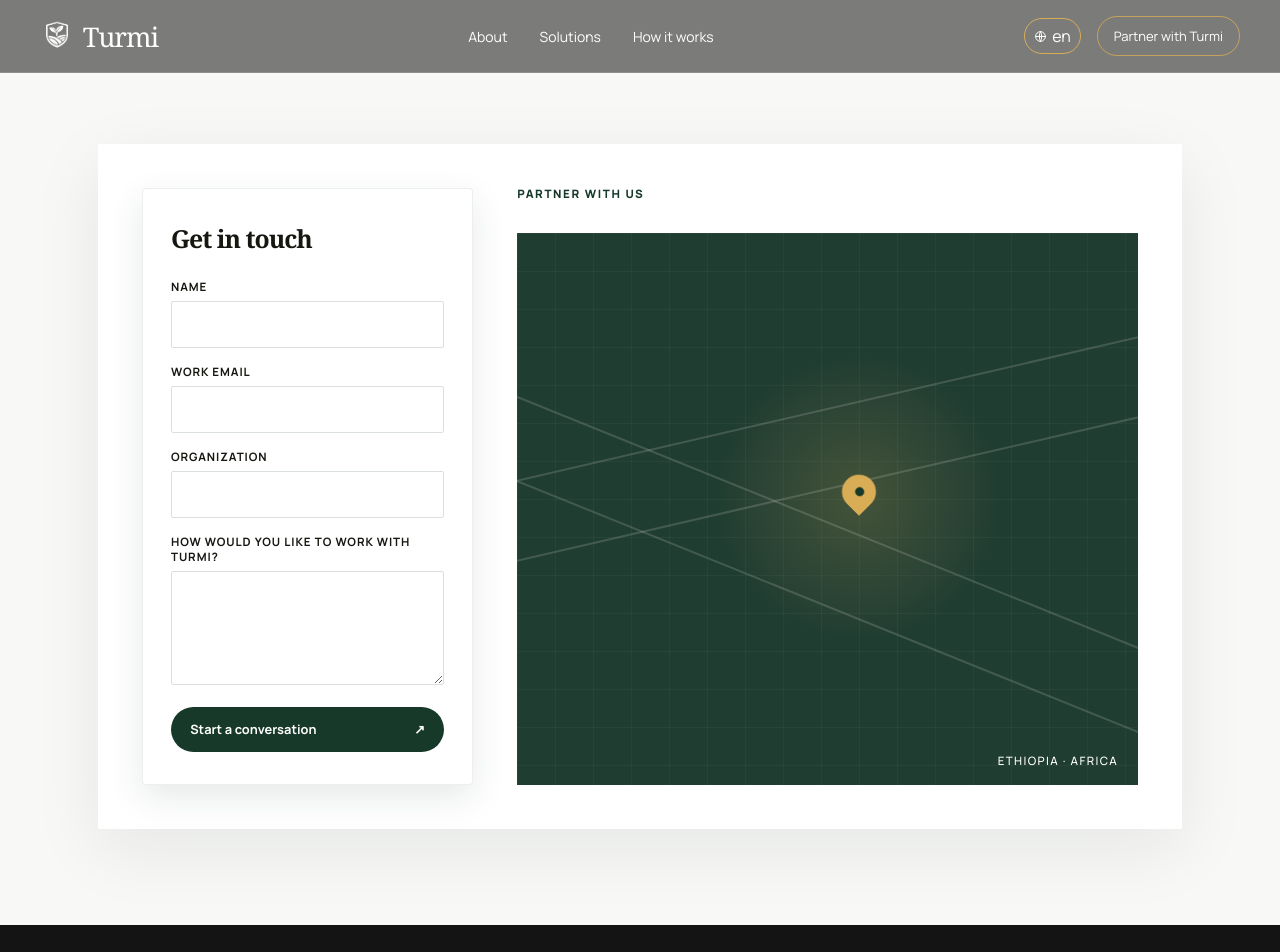
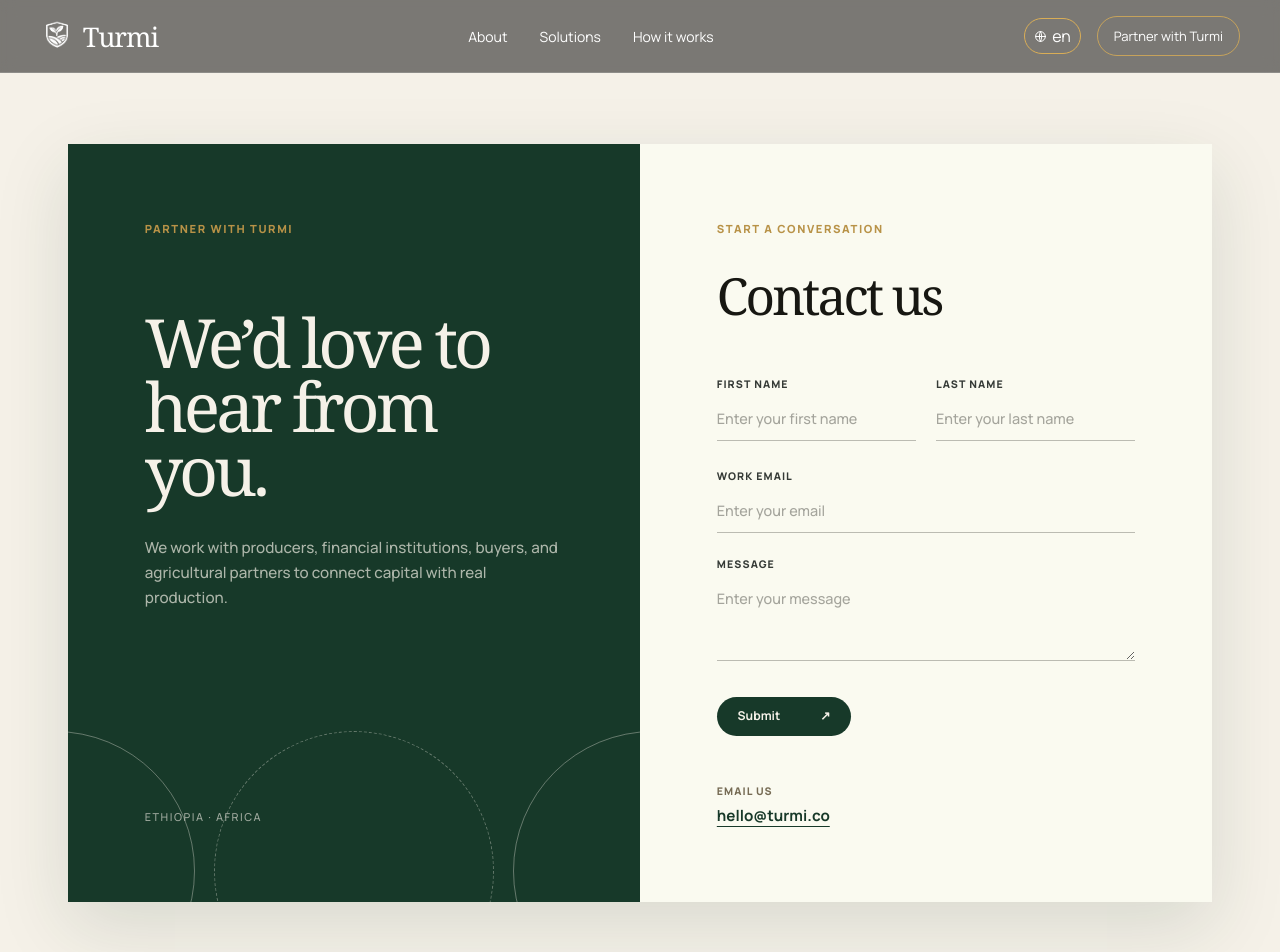
Before and after one commit to feven-teshome-tefera/turmi-design-3, a Next.js app: page /partner in a window 1280 px wide. Shown: the top 952 px of the page. Built offline with nearby package versions, Linux system fonts and the light colour scheme.

Commit message:
Redesign Turmi contact page

```diff
--- a/src/app/partner/page.js
+++ b/src/app/partner/page.js
@@ -22,6 +22,22 @@ export default function PartnerPage() {
       <main className="partner-page">
         <section className="partner-intro" aria-labelledby="partner-heading">
           <div className="partner-panel">
+            <div className="partner-details">
+              <p className="partner-kicker">{isAmharic ? "ከቱርሚ ጋር ይተባበሩ" : "Partner with Turmi"}</p>
+              <h1 id="partner-heading">
+                {isAmharic ? "ከእርስዎ መስማት እንፈልጋለን።" : "We’d love to hear from you."}
+              </h1>
+              <p className="partner-description">
+                {isAmharic
+                  ? "ፋይናንስን ከእውነተኛ የግብርና ምርት ጋር ለማገናኘት ከአምራቾች፣ ከፋይናንስ ተቋማት፣ ከገዢዎችና ከግብርና አጋሮች ጋር እንሰራለን።"
+                  : "We work with producers, financial institutions, buyers, and agricultural partners to connect capital with real production."}
+              </p>
+              <div className="partner-orbits" aria-hidden="true">
+                <span /><span /><span />
+              </div>
+              <p className="partner-location">{isAmharic ? "ኢትዮጵያ · አፍሪካ" : "Ethiopia · Africa"}</p>
+            </div>
+
             <div className="partner-form-wrap">
               {submitted ? (
                 <div className="partner-success" role="status">
@@ -32,28 +48,21 @@ export default function PartnerPage() {
                 </div>
               ) : (
                 <form className="partner-form" onSubmit={handleSubmit}>
-                  <h2>{isAmharic ? "ያግኙን" : "Get in touch"}</h2>
-                  <label>{isAmharic ? "ስም" : "Name"}<input name="name" type="text" autoComplete="name" required /></label>
-                  <label>{isAmharic ? "የሥራ ኢሜይል" : "Work email"}<input name="email" type="email" autoComplete="email" required /></label>
-                  <label>{isAmharic ? "ድርጅት" : "Organization"}<input name="organization" type="text" autoComplete="organization" required /></label>
-                  <label>{isAmharic ? "ከቱርሚ ጋር እንዴት መሥራት ይፈልጋሉ?" : "How would you like to work with Turmi?"}<textarea name="message" rows="4" required /></label>
-                  <button type="submit">{isAmharic ? "ውይይት ይጀምሩ" : "Start a conversation"} <span aria-hidden="true">↗</span></button>
+                  <p className="partner-kicker">{isAmharic ? "ውይይት ይጀምሩ" : "Start a conversation"}</p>
+                  <h2>{isAmharic ? "ያግኙን" : "Contact us"}</h2>
+                  <div className="partner-fields">
+                    <label>{isAmharic ? "ስም" : "First name"}<input name="firstName" type="text" autoComplete="given-name" placeholder={isAmharic ? "ስምዎ" : "Enter your first name"} required /></label>
+                    <label>{isAmharic ? "የአባት ስም" : "Last name"}<input name="lastName" type="text" autoComplete="family-name" placeholder={isAmharic ? "የአባት ስምዎ" : "Enter your last name"} required /></label>
+                    <label>{isAmharic ? "የሥራ ኢሜይል" : "Work email"}<input name="email" type="email" autoComplete="email" placeholder={isAmharic ? "ኢሜይልዎ" : "Enter your email"} required /></label>
+                  </div>
+                  <label>{isAmharic ? "መልዕክት" : "Message"}<textarea name="message" rows="3" placeholder={isAmharic ? "መልዕክትዎን ይጻፉ" : "Enter your message"} required /></label>
+                  <button type="submit">{isAmharic ? "ይላኩ" : "Submit"} <span aria-hidden="true">↗</span></button>
+                  <div className="partner-email">
+                    <span>{isAmharic ? "ኢሜይል" : "Email us"}</span>
+                    <a href="mailto:hello@turmi.co">hello@turmi.co</a>
+                  </div>
                 </form>
               )}
-            </div>
-
-            <div className="partner-details">
-              <div className="partner-copy">
-                <h1 id="partner-heading" className="partner-eyebrow">
-                  {isAmharic ? "ከእኛ ጋር ይተባበሩ" : "Partner with us"}
-                </h1>
-              </div>
-              <div className="partner-map" aria-label={isAmharic ? "የቱርሚ የሥራ ክልል" : "Turmi operating region"}>
-                <div className="map-road map-road-one" aria-hidden="true" />
-                <div className="map-road map-road-two" aria-hidden="true" />
-                <div className="map-pin" aria-hidden="true"><span /></div>
-                <p>{isAmharic ? "ኢትዮጵያ · አፍሪካ" : "Ethiopia · Africa"}</p>
-              </div>
             </div>
           </div>
         </section>
--- a/src/app/partner/partner.css
+++ b/src/app/partner/partner.css
@@ -1,159 +1,212 @@
 .partner-page {
-  position: relative;
   min-height: 100svh;
-  overflow: hidden;
   color: #171712;
-  background: #f8f8f6;
+  background: #f5f1e8;
 }
 
 .partner-intro {
-  z-index: 1;
   height: auto;
   min-height: 100svh;
-  max-width: 1180px;
+  max-width: 1240px;
   margin: 0 auto;
   padding: 9rem 3rem 6rem;
 }
 
 .partner-panel {
-  width: 100%;
-  padding: 2.75rem;
+  min-height: 680px;
   display: grid;
-  grid-template-columns: minmax(280px, 0.72fr) minmax(0, 1.35fr);
-  gap: 2.75rem;
-  background: #fff;
-  box-shadow: 0 20px 65px rgba(23, 57, 41, 0.08);
+  grid-template-columns: minmax(0, 1fr) minmax(0, 1fr);
+  background: #fafaf0;
+  box-shadow: 0 24px 70px rgba(23, 57, 41, 0.13);
 }
 
-.partner-eyebrow {
-  margin-bottom: 0;
-  color: #173929;
-  font-size: 0.72rem;
+.partner-details {
+  position: relative;
+  min-width: 0;
+  padding: clamp(3rem, 6vw, 5.75rem);
+  display: flex;
+  flex-direction: column;
+  overflow: hidden;
+  color: #f5f1e8;
+  background: #173929;
+}
+
+.partner-kicker {
+  color: #b89247;
+  font-size: 0.7rem;
   font-weight: 750;
   letter-spacing: 0.14em;
   text-transform: uppercase;
 }
 
+.partner-details h1 {
+  max-width: 520px;
+  margin-top: 4.5rem;
+  font-family: Georgia, "Times New Roman", serif;
+  font-size: clamp(3rem, 5.3vw, 5.4rem);
+  font-weight: 500;
+  letter-spacing: -0.06em;
+  line-height: 0.95;
+}
+
+.partner-description {
+  position: relative;
+  z-index: 2;
+  max-width: 440px;
+  margin-top: 2rem;
+  color: rgba(245, 241, 232, 0.68);
+  font-size: 0.95rem;
+  line-height: 1.65;
+}
+
+.partner-location {
+  position: relative;
+  z-index: 2;
+  margin-top: auto;
+  padding-top: 4rem;
+  color: rgba(245, 241, 232, 0.62);
+  font-size: 0.68rem;
+  letter-spacing: 0.14em;
+  text-transform: uppercase;
+}
+
+.partner-orbits {
+  position: absolute;
+  right: -8rem;
+  bottom: -4rem;
+  left: -8rem;
+  height: 260px;
+}
+
+.partner-orbits span {
+  position: absolute;
+  bottom: -45px;
+  width: 280px;
+  height: 280px;
+  border: 1px solid rgba(245, 241, 232, 0.35);
+  border-radius: 50%;
+}
+
+.partner-orbits span:first-child { left: -25px; }
+.partner-orbits span:nth-child(2) { left: 50%; border-style: dashed; transform: translateX(-50%); }
+.partner-orbits span:last-child { right: -25px; }
+
 .partner-form-wrap {
-  min-height: 570px;
-  padding: 2rem 1.75rem;
+  min-width: 0;
+  padding: clamp(3rem, 6vw, 5.75rem);
   display: flex;
   align-items: center;
-  color: #171712;
-  background: #fff;
-  border: 1px solid rgba(23, 57, 41, 0.08);
-  border-radius: 0.25rem;
-  box-shadow: 0 12px 35px rgba(23, 57, 41, 0.11);
-  transform-origin: center top;
-  animation: partner-card-drop 1s cubic-bezier(0.22, 1, 0.36, 1) both;
+  background: #fafaf0;
 }
 
-@keyframes partner-card-drop {
-  0% {
-    opacity: 0;
-    transform: translateY(-160px) rotate(-2deg) scale(0.96);
-  }
-  72% {
-    opacity: 1;
-    transform: translateY(8px) rotate(0.4deg) scale(1);
-  }
-  100% {
-    opacity: 1;
-    transform: translateY(0) rotate(0) scale(1);
-  }
+.partner-form {
+  width: 100%;
+  display: grid;
+  gap: 1.5rem;
 }
 
-.partner-form { width: 100%; display: grid; gap: 1rem; }
 .partner-form h2 {
-  margin-bottom: 0.5rem;
+  margin: 0.5rem 0 2rem;
   font-family: Georgia, "Times New Roman", serif;
-  font-size: 1.55rem;
-  letter-spacing: -0.04em;
+  font-size: clamp(2.5rem, 4vw, 4rem);
+  font-weight: 500;
+  letter-spacing: -0.055em;
+  line-height: 1;
 }
+
+.partner-fields {
+  display: grid;
+  grid-template-columns: repeat(2, minmax(0, 1fr));
+  gap: 1.75rem 1.25rem;
+}
+
+.partner-fields label:last-child { grid-column: 1 / -1; }
 
 .partner-form label {
   display: grid;
-  gap: 0.45rem;
-  font-size: 0.72rem;
-  font-weight: 700;
-  letter-spacing: 0.08em;
+  gap: 0.5rem;
+  color: #353a36;
+  font-size: 0.66rem;
+  font-weight: 750;
+  letter-spacing: 0.1em;
   text-transform: uppercase;
 }
 
 .partner-form input,
 .partner-form textarea {
   width: 100%;
-  padding: 0.7rem 0.75rem;
-  color: inherit;
-  font: 500 1rem/1.4 "Manrope", sans-serif;
-  background: #fff;
-  border: 1px solid rgba(23, 57, 41, 0.16);
-  border-radius: 0.15rem;
+  padding: 0.65rem 0;
+  color: #171712;
+  font: 500 0.9rem/1.4 "Manrope", sans-serif;
+  background: transparent;
+  border: 0;
+  border-bottom: 1px solid rgba(23, 23, 18, 0.28);
+  border-radius: 0;
   outline: none;
   resize: vertical;
+  transition: border-color 180ms ease;
 }
 
+.partner-form input::placeholder,
+.partner-form textarea::placeholder { color: rgba(23, 23, 18, 0.38); }
 .partner-form input:focus,
 .partner-form textarea:focus { border-color: #173929; }
 
 .partner-form button,
 .partner-success button {
-  width: 100%;
-  margin-top: 0.4rem;
-  padding: 1rem 1.2rem;
+  width: max-content;
+  margin-top: 0.75rem;
+  padding: 0.85rem 1.3rem;
   display: flex;
-  justify-content: space-between;
-  color: #fff;
-  font: 700 0.8rem/1 "Manrope", sans-serif;
+  align-items: center;
+  gap: 2.5rem;
+  color: #f5f1e8;
+  font: 700 0.76rem/1 "Manrope", sans-serif;
   background: #173929;
   border: 0;
   border-radius: 999px;
   cursor: pointer;
 }
 
-.partner-success { width: 100%; text-align: center; }
-.partner-success > span { font-size: 3rem; color: #d9ad56; }
-.partner-success h2 { margin: 1rem 0; font: 500 3.5rem/1 Georgia, serif; }
-.partner-success p { margin-bottom: 2rem; font-size: 1rem; }
-
-.partner-details { min-width: 0; display: grid; grid-template-rows: auto 1fr; gap: 2rem; }
-
-.partner-map {
-  position: relative;
-  min-height: 310px;
-  overflow: hidden;
-  color: #fff;
-  background-color: #203d32;
-  background-image:
-    linear-gradient(rgba(255,255,255,.035) 1px, transparent 1px),
-    linear-gradient(90deg, rgba(255,255,255,.035) 1px, transparent 1px);
-  background-size: 38px 38px;
+.partner-email {
+  margin-top: 1.5rem;
+  display: grid;
+  gap: 0.4rem;
 }
 
-.partner-map::before {
-  position: absolute;
-  inset: 0;
-  content: "";
-  background: radial-gradient(circle at 55% 48%, rgba(217,173,86,.2), transparent 32%);
+.partner-email span {
+  color: #766b54;
+  font-size: 0.66rem;
+  font-weight: 750;
+  letter-spacing: 0.1em;
+  text-transform: uppercase;
 }
 
-.partner-map > p { position: absolute; right: 1.25rem; bottom: 1rem; z-index: 2; font-size: .72rem; letter-spacing: .12em; text-transform: uppercase; }
-.map-road { position: absolute; width: 130%; height: 80px; border: 2px solid rgba(245,241,232,.16); border-left: 0; border-right: 0; transform: rotate(-13deg); }
-.map-road-one { top: 32%; left: -15%; }
-.map-road-two { top: 55%; left: -10%; transform: rotate(22deg); }
-.map-pin { position: absolute; top: 47%; left: 55%; z-index: 3; width: 34px; height: 34px; display: grid; place-items: center; background: #d9ad56; border-radius: 50% 50% 50% 0; transform: translate(-50%, -50%) rotate(-45deg); animation: map-pin-pulse 1.8s ease-in-out infinite; }
-.map-pin span { width: 9px; height: 9px; background: #173929; border-radius: 50%; }
-@keyframes map-pin-pulse { 50% { transform: translate(-50%, -58%) rotate(-45deg); } }
+.partner-email a {
+  width: max-content;
+  color: #173929;
+  font-size: 0.95rem;
+  font-weight: 650;
+  text-decoration-thickness: 1px;
+  text-underline-offset: 0.3rem;
+}
+
+.partner-success { width: 100%; text-align: left; }
+.partner-success > span { color: #b89247; font-size: 3rem; }
+.partner-success h2 { margin: 1rem 0; font: 500 clamp(3rem, 5vw, 5rem)/1 Georgia, serif; }
+.partner-success p { max-width: 380px; margin-bottom: 2rem; font-size: 1rem; line-height: 1.6; }
 
 @media (max-width: 800px) {
-  .partner-intro { padding: 7rem 1.25rem 3rem; }
-  .partner-panel { padding: 1.25rem; grid-template-columns: 1fr; gap: 3rem; }
-  .partner-form-wrap { min-height: auto; padding: 1.5rem; }
-  .partner-details { grid-row: 1; }
-  .partner-map { min-height: 240px; }
+  .partner-intro { padding: 6.5rem 1rem 3rem; }
+  .partner-panel { min-height: auto; grid-template-columns: 1fr; }
+  .partner-details { min-height: 560px; padding: 2.5rem 1.5rem; }
+  .partner-details h1 { margin-top: 3rem; font-size: clamp(3rem, 15vw, 4.5rem); }
+  .partner-form-wrap { padding: 3.5rem 1.5rem; }
+  .partner-fields { grid-template-columns: 1fr; gap: 1.5rem; }
+  .partner-fields label:last-child { grid-column: auto; }
 }
 
 @media (prefers-reduced-motion: reduce) {
-  .partner-form-wrap { animation: none; }
-  .map-pin { animation: none; }
+  .partner-form input,
+  .partner-form textarea { transition: none; }
 }
```
